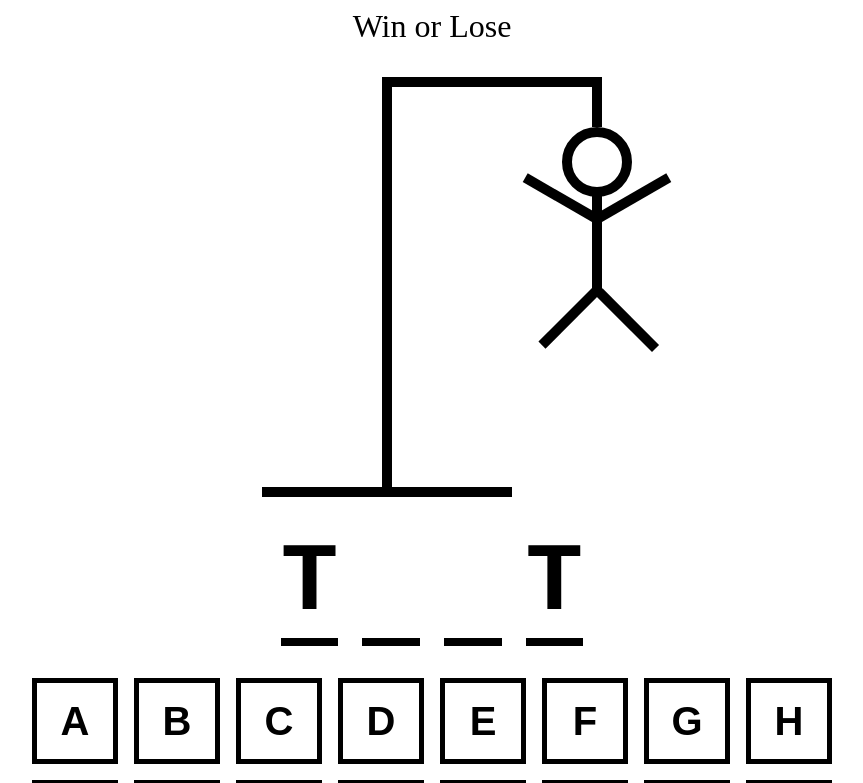
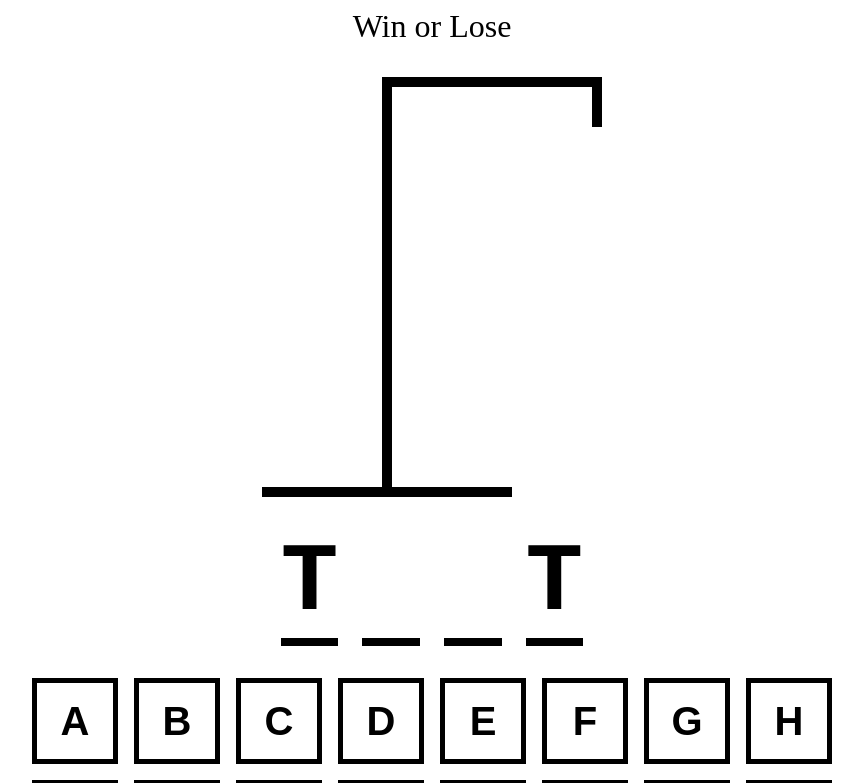
Before and after one commit to HAREESHRAVI/React-hangman, a React (Vite) app: page / in a window 1280 px wide. Shown: the top 783 px of the page, without its empty margins (208-1071 px from the left). Built offline with nearby package versions, Linux system fonts and the light colour scheme.

Commit message:
refactor HangmanDrawing

```diff
--- a/src/HangmanDrawing.tsx
+++ b/src/HangmanDrawing.tsx
@@ -83,13 +83,6 @@ const RightLeg = (
 export function HangmanDrawing() {
   return (
     <div style={{ position: "relative" }}>
-      {Head}
-      {Body}
-      {RightArm}
-      {LeftArm}
-      {LeftLeg}
-
-      {RightLeg}
       <div
         style={{
           height: "50px",
```
